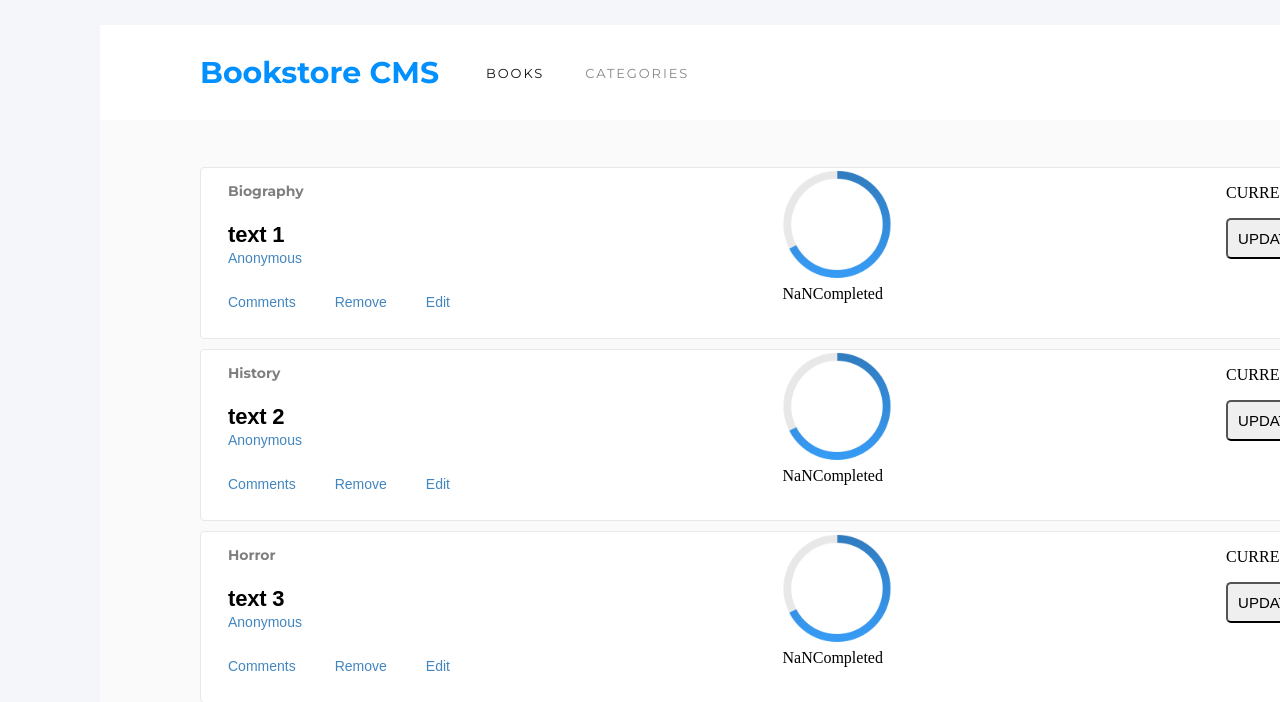
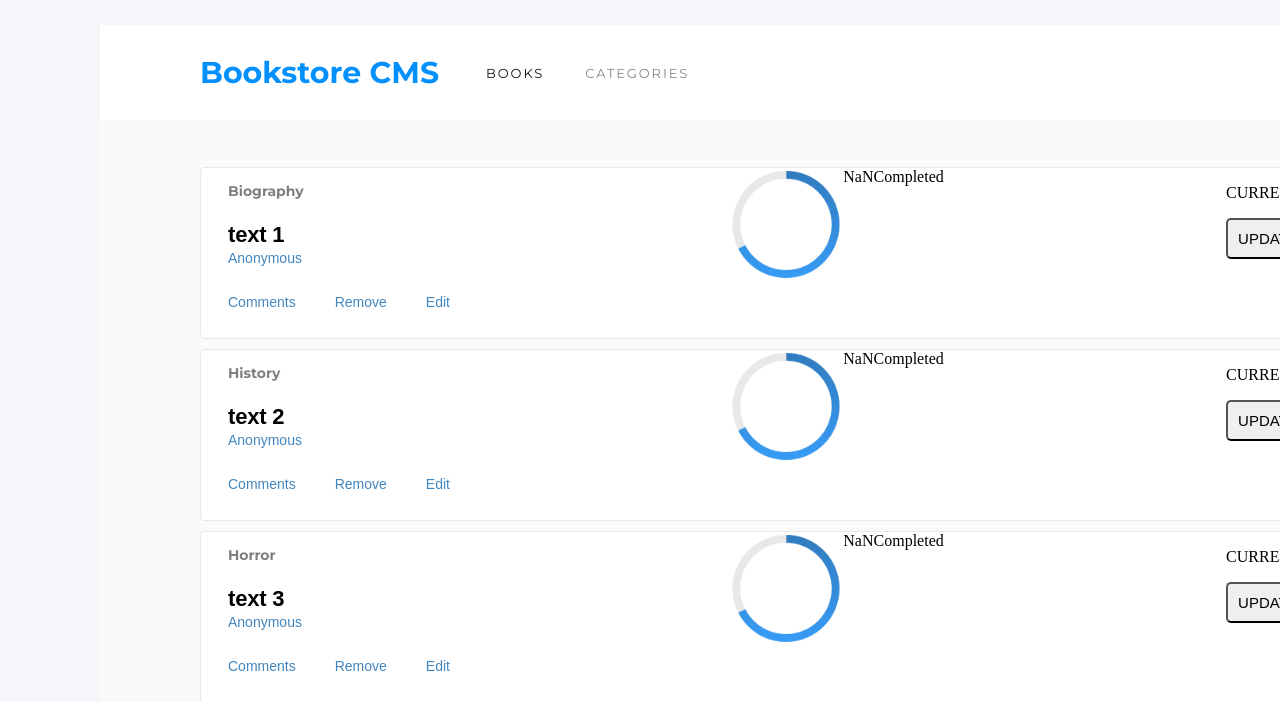
Before and after one commit to Grifo89/React_Bookstore, a React (Create React App) app: page / in a window 1280 px wide. Shown: the part 124-826 px from the top of the page. Built offline with nearby package versions, Linux system fonts and the light colour scheme.

Commit message:
Add a radial progress

```diff
--- a/src/components/book/Book.css
+++ b/src/components/book/Book.css
@@ -11,7 +11,7 @@ button {
   margin: 10px 0
 }
 
-.book-container, .book-links {
+.book-container, .book-links, .book-progress {
   display: flex;
   justify-content: space-between;
 }
--- a/src/components/book/Book.js
+++ b/src/components/book/Book.js
@@ -41,7 +41,7 @@ const Book = props => {
           <p>Edit</p>
         </div>
       </div>
-      <div>
+      <div className="book-progress">
         <div>
           <img src="/content/radial_progress.PNG"/>
         </div>
```
